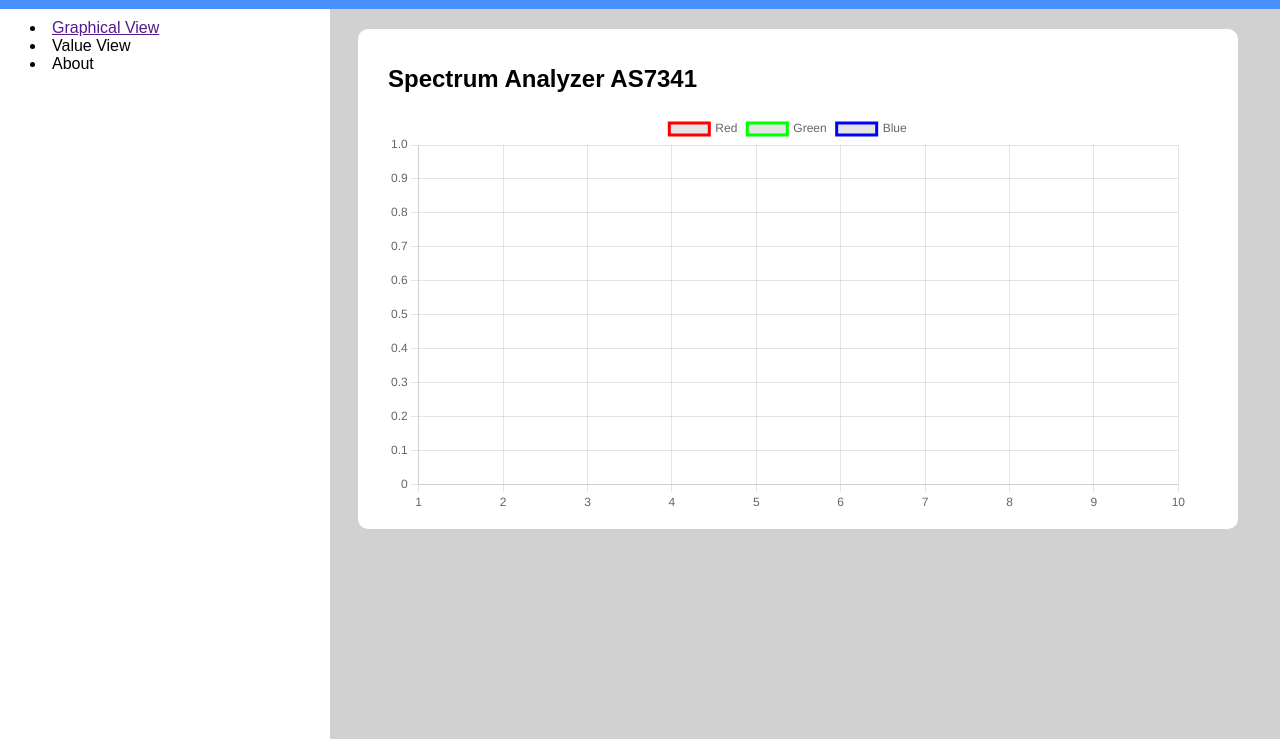
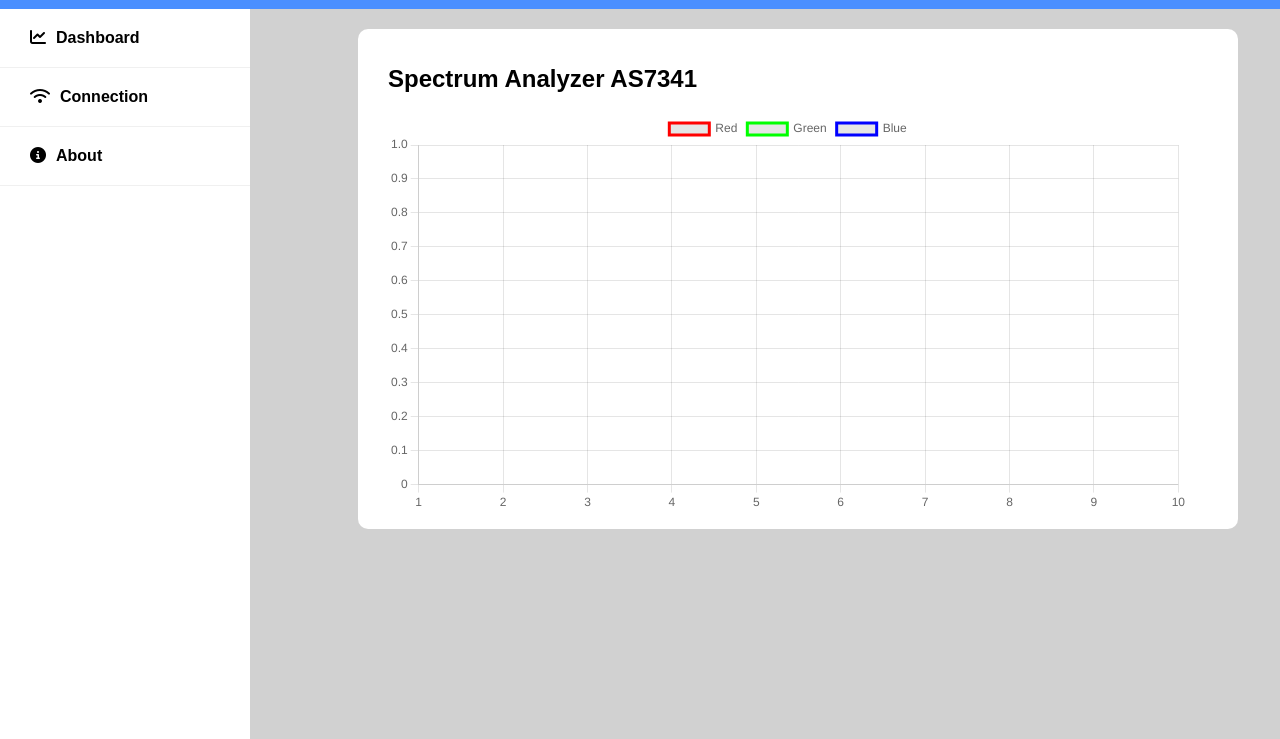
Before and after one commit to callahamZ/ESP32-Spectrum-Analyzer, a website with bundled scripts: page dist/index.html in a window 1280 px wide. Shown: the part 61-800 px from the top of the page. Built offline with nearby package versions, Linux system fonts and the light colour scheme; some packages are replaced by stand-ins of ours; no server answers; the database is empty.

Commit message:
penyempurnaan vertical navbar

```diff
--- a/dist/index.html
+++ b/dist/index.html
@@ -10,6 +10,7 @@
       type="image/x-icon"
     />
     <title>Project Pak Agus</title>
+    <script src="https://kit.fontawesome.com/a980d0d421.js" crossorigin="anonymous"></script>
   </head>
 
   <body>
@@ -17,9 +18,9 @@
       <h1>ESP32 Spectrum Analyzer</h1>
     </div>
     <div class="navbar">
-      <li><a href="">Graphical View</a></li>
-      <li><a href=""></a>Value View</li>
-      <li><a href=""></a>About</li>
+      <a href=""><i class="fa-solid fa-chart-line"></i>Dashboard</a>
+      <a href=""><i class="fa-solid fa-wifi"></i>Connection</a>
+      <a href=""><i class="fa-solid fa-circle-info"></i>About</a>
     </div>
 
     <div class="section1">
--- a/dist/style.css
+++ b/dist/style.css
@@ -25,14 +25,34 @@ h1 {
 
 .navbar {
     height: 100vh;
-    width: 300px;
+    width: 250px;
     position: fixed;
     background-color: white;
     top: 0;
     left: 0;
     margin-top: 70px;
-    padding-top: 10px;
+    display: flex;
+    flex-direction: column;
+}
+
+.navbar a {
+    text-decoration: none;
     padding-left: 30px;
+    padding-top: 20px;
+    padding-bottom: 20px;
+    width: 220px;
+    font-weight: bold;
+    color: black;
+    border-bottom: solid 1px #f0f0f0;
+}
+
+.navbar a i {
+    margin-right: 10px;
+}
+
+.navbar a:hover {
+    background-color: black;
+    color: white
 }
 
 /* ==========================================Canvas================================================= */
```
